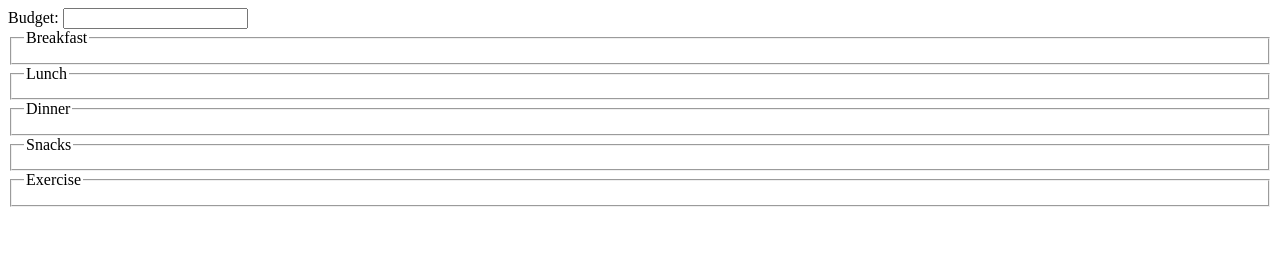
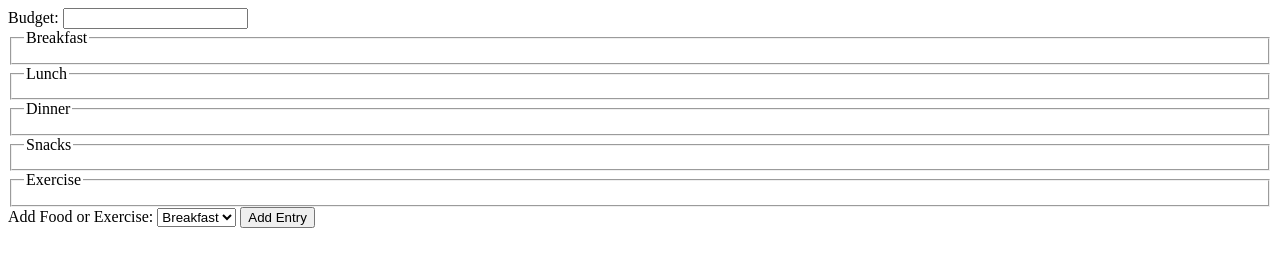
Before and after one commit to SvdNeo/Calorie_Counter, a plain HTML site: page index.html in a window 1280 px wide. Drawn offline with Linux system fonts and the light colour scheme.

Commit message:
created the Add food or exercise input type with Add entry button

```diff
--- a/index.html
+++ b/index.html
@@ -30,7 +30,15 @@
           <legend>Exercise</legend>
         </fieldset>
 
-
+        <label for="Add Food or Excercise">Add Food or Exercise:</label>
+        <select id="entryType" name="entryType">
+          <option value="breakfast">Breakfast</option>
+          <option value="lunch">Lunch</option>
+          <option value="dinner">Dinner</option>
+          <option value="snacks">Snacks</option>
+          <option value="exercise">Exercise</option>
+        </select>
+        <button type="button" onclick="addEntry()">Add Entry</button>
       </form>
 </body>
 </html>
```
